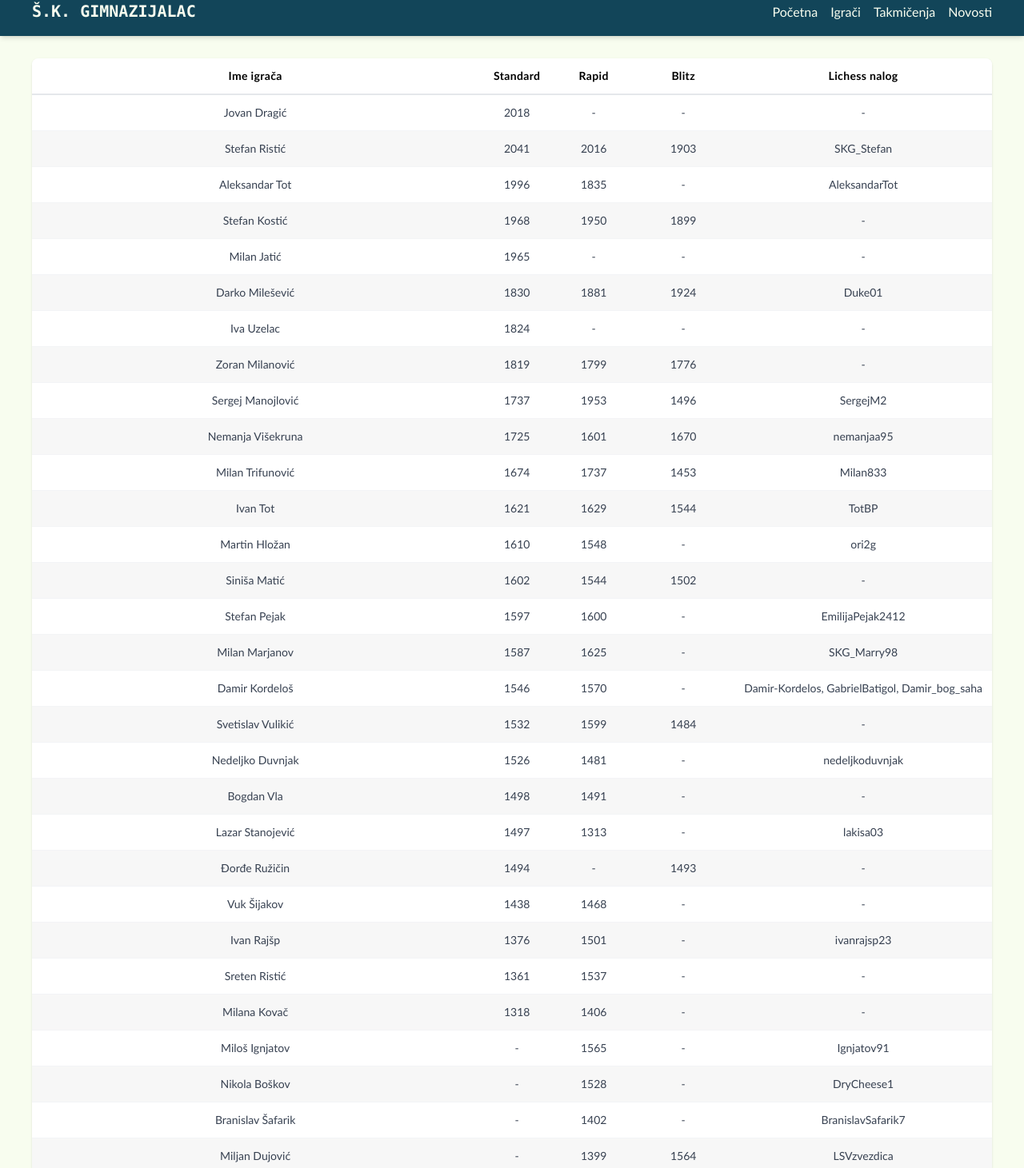
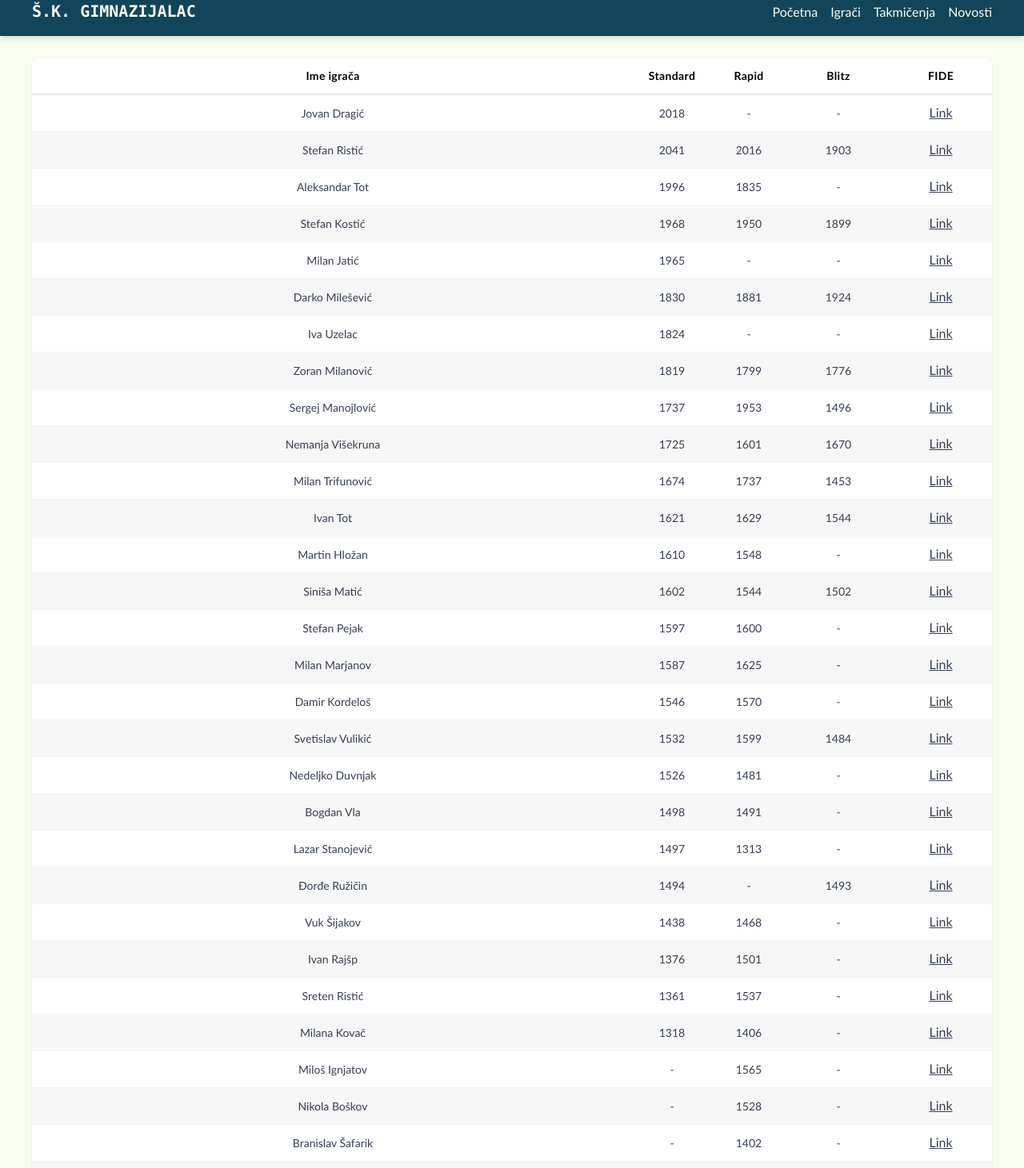
Before and after one commit to milanm98/chess-club-website, a Next.js app: page /igraci in a window 1280 px wide. Shown: the part 17-1478 px from the top of the page at 80% size. Built offline with nearby package versions, Linux system fonts and the light colour scheme.

Commit message:
refactore players page

```diff
--- a/components/players-table-desktop.tsx
+++ b/components/players-table-desktop.tsx
@@ -19,7 +19,7 @@ const PlayersTableDesktop = () => {
               Blitz
             </th>
             <th className="w-32 p-3 text-sm font-semibold tracking-wide">
-              Lichess nalog
+              FIDE
             </th>
           </tr>
         </thead>
@@ -40,7 +40,14 @@ const PlayersTableDesktop = () => {
                   {player.blitz || '-'}
                 </td>
                 <td className="p-3 text-sm text-gray-700 whitespace-nowrap">
-                  {player.lichessAcc || '-'}
+                  <a
+                    rel="noreferrer"
+                    target="_blank"
+                    className="underline"
+                    href={player.fideAccount}
+                  >
+                    Link
+                  </a>
                 </td>
               </tr>
             )
--- a/components/players-table-mobile.tsx
+++ b/components/players-table-mobile.tsx
@@ -35,9 +35,16 @@ const PlayersTableMobile = () => {
             </div>
             <div className="text-sm text-gray-700">
               <span className="text-sm font-medium text-black table-title-min-width ">
-                Lichess nalog:
+                FIDE:
               </span>{' '}
-              {player.lichessAcc || '-'}
+              <a
+                rel="noreferrer"
+                target="_blank"
+                className="underline"
+                href={player.fideAccount}
+              >
+                Link
+              </a>
             </div>
           </div>
         )
--- a/public/database/players-page-data/players.json
+++ b/public/database/players-page-data/players.json
@@ -6,7 +6,7 @@
     "standard": "2018",
     "rapid": "",
     "blitz": "",
-    "lichessAcc": ""
+    "fideAccount": "https://ratings.fide.com/profile/922323"
   },
   {
     "id": "2",
@@ -15,7 +15,7 @@
     "standard": "2041",
     "rapid": "2016",
     "blitz": "1903",
-    "lichessAcc": "SKG_Stefan"
+    "fideAccount": "https://ratings.fide.com/profile/918563"
   },
   {
     "id": "3",
@@ -24,7 +24,7 @@
     "standard": "1996",
     "rapid": "1835",
     "blitz": "",
-    "lichessAcc": "AleksandarTot"
+    "fideAccount": "https://ratings.fide.com/profile/997757"
   },
   {
     "id": "4",
@@ -33,7 +33,7 @@
     "standard": "1968",
     "rapid": "1950",
     "blitz": "1899",
-    "lichessAcc": ""
+    "fideAccount": "https://ratings.fide.com/profile/914258"
   },
   {
     "id": "5",
@@ -42,7 +42,7 @@
     "standard": "1965",
     "rapid": "",
     "blitz": "",
-    "lichessAcc": ""
+    "fideAccount": "https://ratings.fide.com/profile/944017"
   },
   {
     "id": "6",
@@ -51,7 +51,7 @@
     "standard": "1830",
     "rapid": "1881",
     "blitz": "1924",
-    "lichessAcc": "Duke01"
+    "fideAccount": "https://ratings.fide.com/profile/988065"
   },
   {
     "id": "7",
@@ -60,7 +60,7 @@
     "standard": "1824",
     "rapid": "",
     "blitz": "",
-    "lichessAcc": ""
+    "fideAccount": "https://ratings.fide.com/profile/945331"
   },
   {
     "id": "8",
@@ -69,7 +69,7 @@
     "standard": "1819",
     "rapid": "1799",
     "blitz": "1776",
-    "lichessAcc": ""
+    "fideAccount": "https://ratings.fide.com/profile/982474"
   },
   {
     "id": "9",
@@ -78,7 +78,7 @@
     "standard": "1737",
     "rapid": "1953",
     "blitz": "1496",
-    "lichessAcc": "SergejM2"
+    "fideAccount": "https://ratings.fide.com/profile/998788"
   },
   {
     "id": "10",
@@ -87,7 +87,7 @@
     "standard": "1725",
     "rapid": "1601",
     "blitz": "1670",
-    "lichessAcc": "nemanjaa95"
+    "fideAccount": "https://ratings.fide.com/profile/9200074"
   },
   {
     "id": "11",
@@ -96,7 +96,7 @@
     "standard": "1674",
     "rapid": "1737",
     "blitz": "1453",
-    "lichessAcc": "Milan833"
+    "fideAccount": "https://ratings.fide.com/profile/995258"
   },
   {
     "id": "12",
@@ -105,7 +105,7 @@
     "standard": "1621",
     "rapid": "1629",
     "blitz": "1544",
-    "lichessAcc": "TotBP"
+    "fideAccount": "https://ratings.fide.com/profile/982504"
   },
   {
     "id": "13",
@@ -114,7 +114,7 @@
     "standard": "1610",
     "rapid": "1548",
     "blitz": "",
-    "lichessAcc": "ori2g"
+    "fideAccount": "https://ratings.fide.com/profile/998265"
   },
   {
     "id": "14",
@@ -123,7 +123,7 @@
     "standard": "1602",
     "rapid": "1544",
     "blitz": "1502",
-    "lichessAcc": ""
+    "fideAccount": "https://ratings.fide.com/profile/983977"
   },
   {
     "id": "15",
@@ -132,7 +132,7 @@
     "standard": "1597",
     "rapid": "1600",
     "blitz": "",
-    "lichessAcc": "EmilijaPejak2412"
+    "fideAccount": "https://ratings.fide.com/profile/9208873"
   },
   {
     "id": "16",
@@ -141,7 +141,7 @@
     "standard": "1587",
     "rapid": "1625",
     "blitz": "",
-    "lichessAcc": "SKG_Marry98"
+    "fideAccount": "https://ratings.fide.com/profile/988057"
   },
   {
     "id": "17",
@@ -150,7 +150,7 @@
     "standard": "1546",
     "rapid": "1570",
     "blitz": "",
-    "lichessAcc": "Damir-Kordelos, GabrielBatigol, Damir_bog_saha"
+    "fideAccount": "https://ratings.fide.com/profile/989789"
   },
   {
     "id": "18",
@@ -159,7 +159,7 @@
     "standard": "1532",
     "rapid": "1599",
     "blitz": "1484",
-    "lichessAcc": ""
+    "fideAccount": "https://ratings.fide.com/profile/9201674"
   },
   {
     "id": "19",
@@ -168,7 +168,7 @@
     "standard": "1526",
     "rapid": "1481",
     "blitz": "",
-    "lichessAcc": "nedeljkoduvnjak"
+    "fideAccount": "https://ratings.fide.com/profile/994340"
   },
   {
     "id": "20",
@@ -177,7 +177,7 @@
     "standard": "1498",
     "rapid": "1491",
     "blitz": "",
-    "lichessAcc": ""
+    "fideAccount": "https://ratings.fide.com/profile/998826"
   },
   {
     "id": "21",
@@ -186,7 +186,7 @@
     "standard": "1497",
     "rapid": "1313",
     "blitz": "",
-    "lichessAcc": "lakisa03"
+    "fideAccount": "https://ratings.fide.com/profile/9201658"
   },
   {
     "id": "22",
@@ -195,7 +195,7 @@
     "standard": "1494",
     "rapid": "",
     "blitz": "1493",
-    "lichessAcc": ""
+    "fideAccount": "https://ratings.fide.com/profile/991961"
   },
   {
     "id": "23",
@@ -204,7 +204,7 @@
     "standard": "1438",
     "rapid": "1468",
     "blitz": "",
-    "lichessAcc": ""
+    "fideAccount": "https://ratings.fide.com/profile/9200058"
   },
   {
     "id": "24",
@@ -213,7 +213,7 @@
     "standard": "1376",
     "rapid": "1501",
     "blitz": "",
-    "lichessAcc": "ivanrajsp23"
+    "fideAccount": "https://ratings.fide.com/profile/9201640"
   },
   {
     "id": "25",
@@ -222,7 +222,7 @@
     "standard": "1361",
     "rapid": "1537",
     "blitz": "",
-    "lichessAcc": ""
+    "fideAccount": "https://ratings.fide.com/profile/4671023"
   },
   {
     "id": "26",
@@ -231,7 +231,7 @@
     "standard": "1318",
     "rapid": "1406",
     "blitz": "",
-    "lichessAcc": ""
+    "fideAccount": "https://ratings.fide.com/profile/9201623"
   },
   {
     "id": "27",
@@ -240,7 +240,7 @@
     "standard": "",
     "rapid": "1565",
     "blitz": "",
-    "lichessAcc": "Ignjatov91"
+    "fideAccount": "https://ratings.fide.com/profile/997722"
   },
   {
     "id": "28",
@@ -249,7 +249,7 @@
     "standard": "",
     "rapid": "1528",
     "blitz": "",
-    "lichessAcc": "DryCheese1"
+    "fideAccount": "https://ratings.fide.com/profile/9201585"
   },
   {
     "id": "29",
@@ -258,7 +258,7 @@
     "standard": "",
     "rapid": "1402",
     "blitz": "",
-    "lichessAcc": "BranislavSafarik7"
+    "fideAccount": "https://ratings.fide.com/profile/9214377"
   },
   {
     "id": "30",
@@ -267,6 +267,6 @@
     "standard": "",
     "rapid": "1399",
     "blitz": "1564",
-    "lichessAcc": "LSVzvezdica"
+    "fideAccount": "https://ratings.fide.com/profile/989770"
   }
 ]
```
